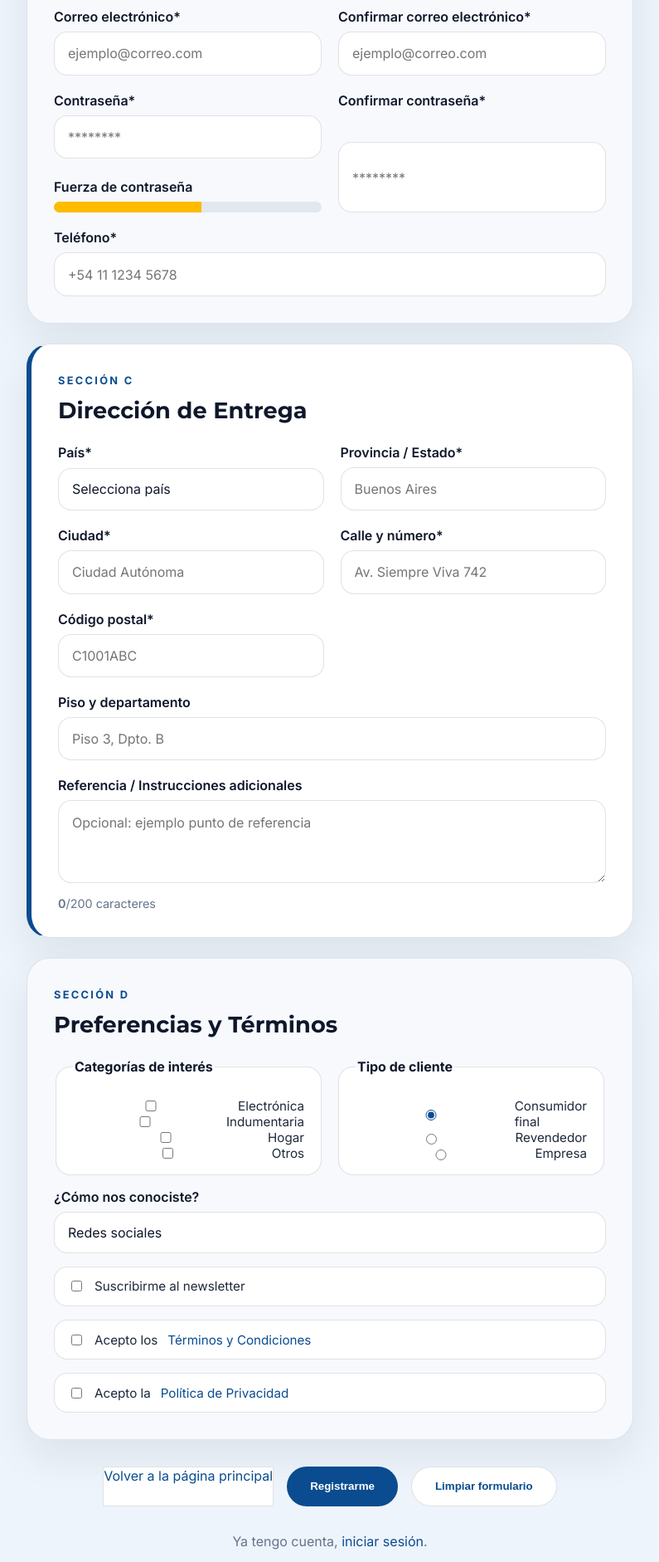
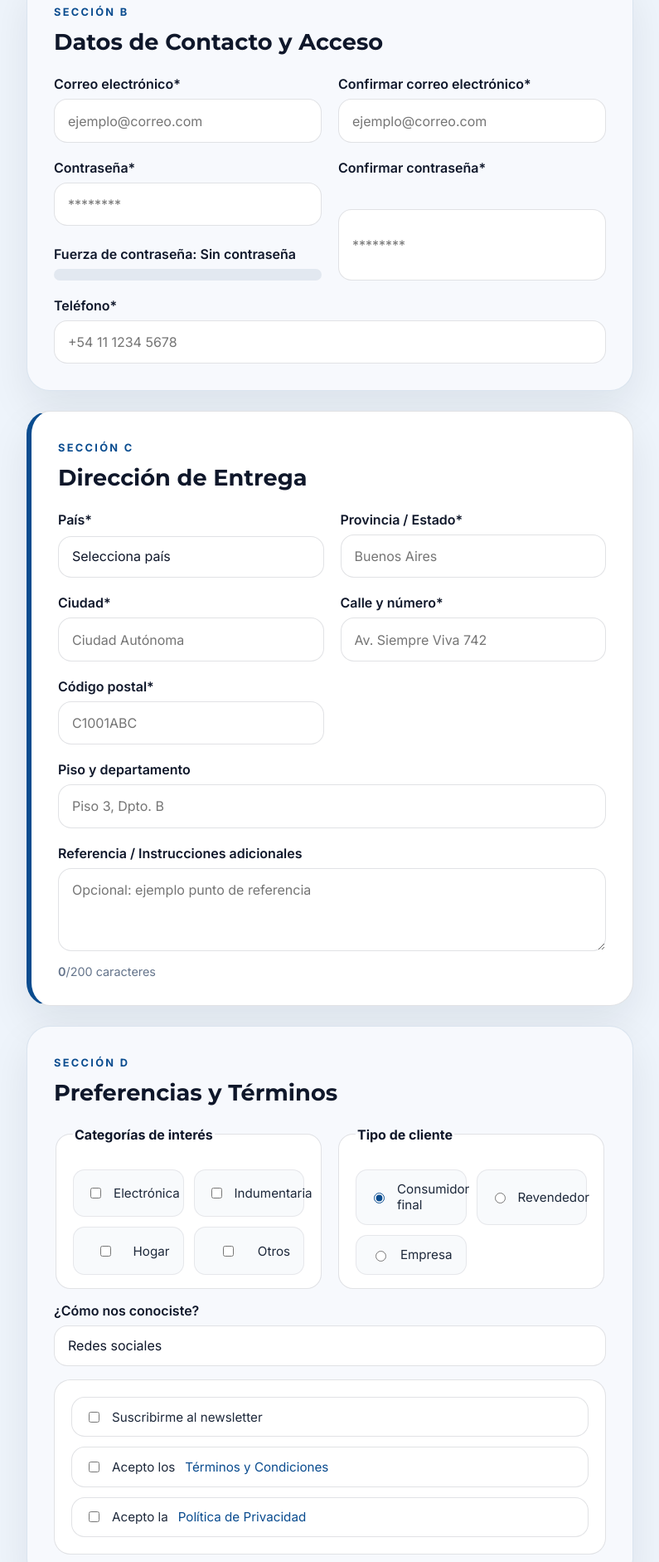
Before and after one commit to DiegoLazo12-code/globalimport, a plain HTML site: page registro.html in a window 1280 px wide. Shown: the part 829-2711 px from the top of the page at 83% size, without its empty margins (242-1037 px from the left). Drawn offline with Linux system fonts and the light colour scheme.

Commit message:
Se mejoro el registro

```diff
--- a/registro.css
+++ b/registro.css
@@ -48,12 +48,36 @@ a:hover {
 }
 
 .form-header {
+    display: grid;
+    gap: 1rem;
     background: var(--color-surface);
     border: 1px solid var(--color-border);
     border-radius: 28px;
     padding: 2rem;
     box-shadow: var(--shadow);
     margin-bottom: 2rem;
+}
+
+.header-actions {
+    display: flex;
+    justify-content: flex-end;
+}
+
+.btn-back {
+    display: inline-flex;
+    align-items: center;
+    justify-content: center;
+    padding: 0.85rem 1.25rem;
+    border-radius: 999px;
+    background: transparent;
+    border: 1px solid var(--color-primary);
+    color: var(--color-primary);
+    text-decoration: none;
+    font-weight: 600;
+}
+
+.btn-back:hover {
+    background: rgba(10, 76, 143, 0.08);
 }
 
 .brand {
@@ -191,6 +215,9 @@ select {
 }
 
 .checkbox-group {
+    display: grid;
+    grid-template-columns: repeat(2, minmax(0, 1fr));
+    gap: 0.75rem;
     border: 1px solid var(--color-border);
     border-radius: 18px;
     padding: 1rem 1.25rem;
@@ -199,24 +226,54 @@ select {
 
 .checkbox-group legend {
     font-weight: 700;
-    margin-bottom: 0.75rem;
+    margin-bottom: 1rem;
+    grid-column: 1 / -1;
 }
 
-.checkbox-group label,
+.checkbox-group label {
+    display: flex;
+    align-items: center;
+    gap: 0.75rem;
+    font-size: 0.95rem;
+    color: #1e293b;
+    padding: 0.85rem 1rem;
+    border: 1px solid rgba(15, 23, 42, 0.08);
+    border-radius: 14px;
+    background: #f8fafc;
+}
+
 .checkbox-inline {
     display: flex;
     align-items: center;
     gap: 0.75rem;
     font-size: 0.95rem;
     color: #1e293b;
-}
-
-.checkbox-inline {
-    grid-column: 1 / -1;
     padding: 0.85rem 1rem;
     border: 1px solid var(--color-border);
     border-radius: 16px;
     background: #fff;
+}
+
+.checkbox-inline {
+    display: flex;
+    align-items: center;
+    gap: 0.75rem;
+    font-size: 0.95rem;
+    color: #1e293b;
+    padding: 0.85rem 1rem;
+    border: 1px solid var(--color-border);
+    border-radius: 16px;
+    background: #fff;
+}
+
+.terms-group {
+    display: grid;
+    gap: 0.75rem;
+    margin-top: 1rem;
+    padding: 1.25rem;
+    background: #fff;
+    border: 1px solid var(--color-border);
+    border-radius: 20px;
 }
 
 .checkbox-inline input {
--- a/registro.html
+++ b/registro.html
@@ -18,6 +18,9 @@
                     <p class="brand-label">GlobalImport S.A.</p>
                     <h1>Formulario de Registro</h1>
                 </div>
+            </div>
+            <div class="header-actions">
+                <a href="index.html" class="btn-back">Volver al inicio</a>
             </div>
             <p class="form-intro">Completa tus datos para acceder a nuestras importaciones y recibir ofertas de productos.</p>
         </header>
@@ -180,6 +183,8 @@
                             <option value="otro">Otro</option>
                         </select>
                     </label>
+                </div>
+                <div class="terms-group">
                     <label class="checkbox-inline"><input type="checkbox" name="newsletter"> Suscribirme al newsletter</label>
                     <label class="checkbox-inline"><input type="checkbox" name="terminos" required> Acepto los <a href="#">Términos y Condiciones</a></label>
                     <label class="checkbox-inline"><input type="checkbox" name="privacidad" required> Acepto la <a href="#">Política de Privacidad</a></label>
@@ -187,7 +192,6 @@
             </section>
 
             <div class="form-actions">
-                <a href="index.html" class="btn-secondary">Volver a la página principal</a>
                 <button type="submit" class="btn-primary">Registrarme</button>
                 <button type="reset" class="btn-secondary">Limpiar formulario</button>
             </div>
--- a/validaciones.js
+++ b/validaciones.js
@@ -1,6 +1,9 @@
 const form = document.querySelector('.register-form');
 const referenciaField = form.querySelector('textarea[name="referencia"]');
 const charCount = document.querySelector('.char-count');
+const passwordInput = form.querySelector('input[name="password"]');
+const strengthFill = document.querySelector('.strength-fill');
+const strengthLabel = document.querySelector('.strength-indicator p');
 
 const validators = {
     nombre(value) {
@@ -112,6 +115,44 @@ function updateCharCount() {
     } else {
         referenciaField.classList.remove('input-error');
     }
+}
+
+function evaluatePasswordStrength(password) {
+    let score = 0;
+    if (password.length >= 8) score += 1;
+    if (/[A-Z]/.test(password)) score += 1;
+    if (/[0-9]/.test(password)) score += 1;
+    if (/[!@#$%^&*]/.test(password)) score += 1;
+    if (password.length >= 12) score += 1;
+    return score;
+}
+
+function getStrengthInfo(score) {
+    if (score === 0) {
+        return { label: 'Sin contraseña', width: '0%', color: '#cbd5e1' };
+    }
+    if (score === 1) {
+        return { label: 'Muy débil', width: '20%', color: '#dc2626' };
+    }
+    if (score === 2) {
+        return { label: 'Débil', width: '40%', color: '#f97316' };
+    }
+    if (score === 3) {
+        return { label: 'Regular', width: '60%', color: '#eab308' };
+    }
+    if (score === 4) {
+        return { label: 'Buena', width: '80%', color: '#22c55e' };
+    }
+    return { label: 'Excelente', width: '100%', color: '#16a34a' };
+}
+
+function updatePasswordStrength() {
+    if (!passwordInput || !strengthFill || !strengthLabel) return;
+    const score = evaluatePasswordStrength(passwordInput.value);
+    const strength = getStrengthInfo(score);
+    strengthFill.style.width = strength.width;
+    strengthFill.style.backgroundColor = strength.color;
+    strengthLabel.textContent = `Fuerza de contraseña: ${strength.label}`;
 }
 
 form.addEventListener('submit', event => {
@@ -277,7 +318,12 @@ form.addEventListener('input', event => {
     if (target === referenciaField) {
         updateCharCount();
     }
+    if (target === passwordInput) {
+        updatePasswordStrength();
+    }
 });
 
 referenciaField.addEventListener('input', updateCharCount);
+passwordInput.addEventListener('input', updatePasswordStrength);
 updateCharCount();
+updatePasswordStrength();
```
